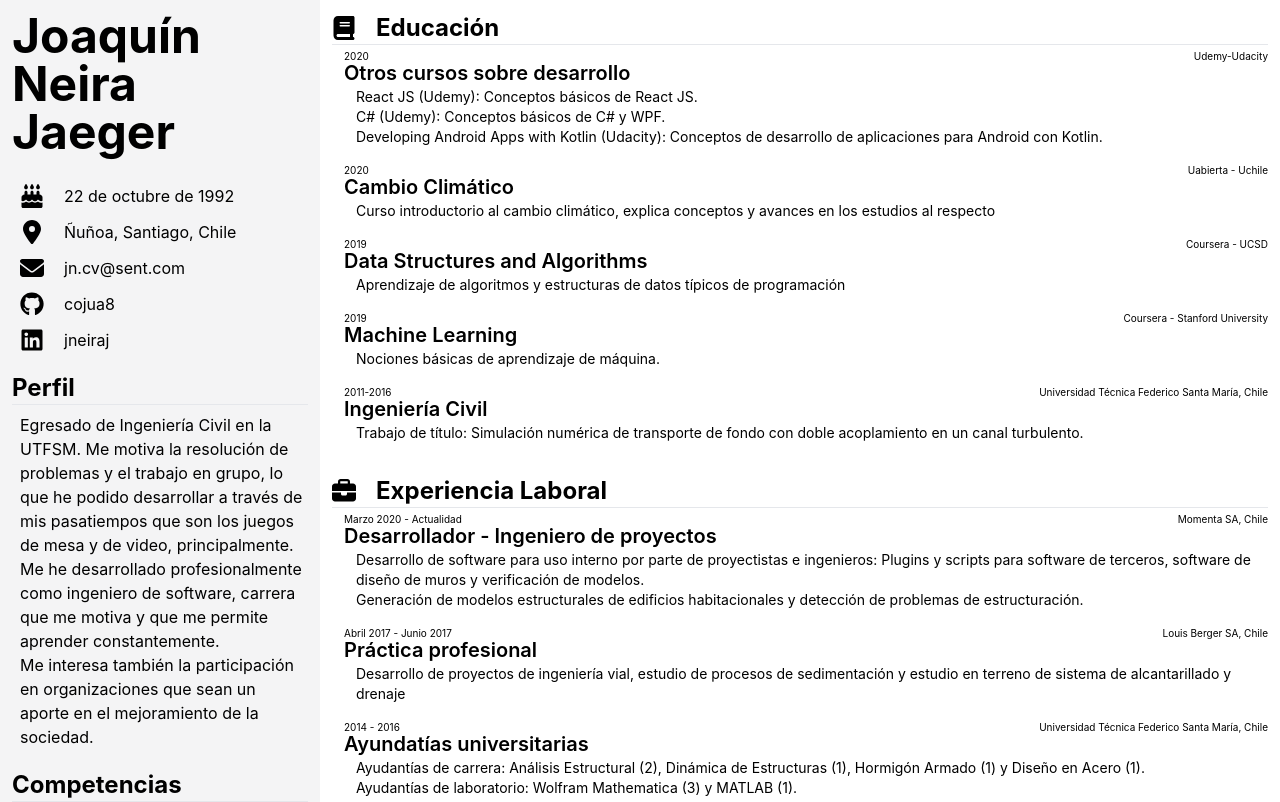
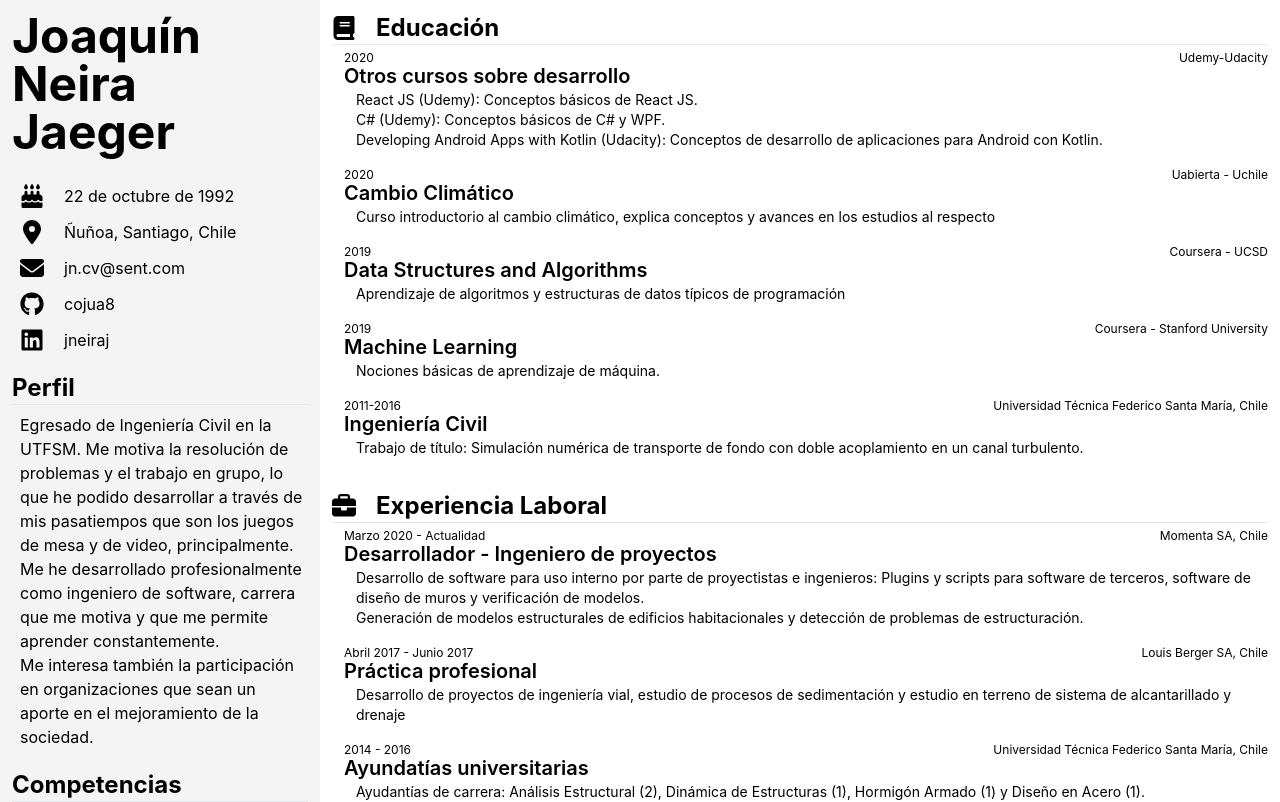
Before and after one commit to cojua8/CurriculumVitae, a React (Create React App) app: page / in a window 1280 px wide. Shown: the top 802 px of the page. Built offline with nearby package versions, Linux system fonts and the light colour scheme.

Commit message:
convert p to div

```diff
--- a/src/components/experience_components/ExperienceItem.tsx
+++ b/src/components/experience_components/ExperienceItem.tsx
@@ -12,10 +12,10 @@ const ExperienceItem = ({
 }: ExperienceItemProps) => {
   return (
     <div className="pl-3 pb-3 pt-1 hover:bg-zinc-100">
-      <p className="flex flex-row items-center justify-between text-[10px] mb-[-5px]">
+      <div className="flex flex-row items-center justify-between text-[12px] mb-[-5px]">
         <p>{dateTo ? `${dateFrom} -  ${dateTo}` : dateFrom}</p>
         <p>{company}</p>
-      </p>
+      </div>
       <p className="text-xl font-semibold">{title}</p>
       <ul className="ml-3">
         {activities.map(({ description }: ExperienceActivityProps, index) => {
```
